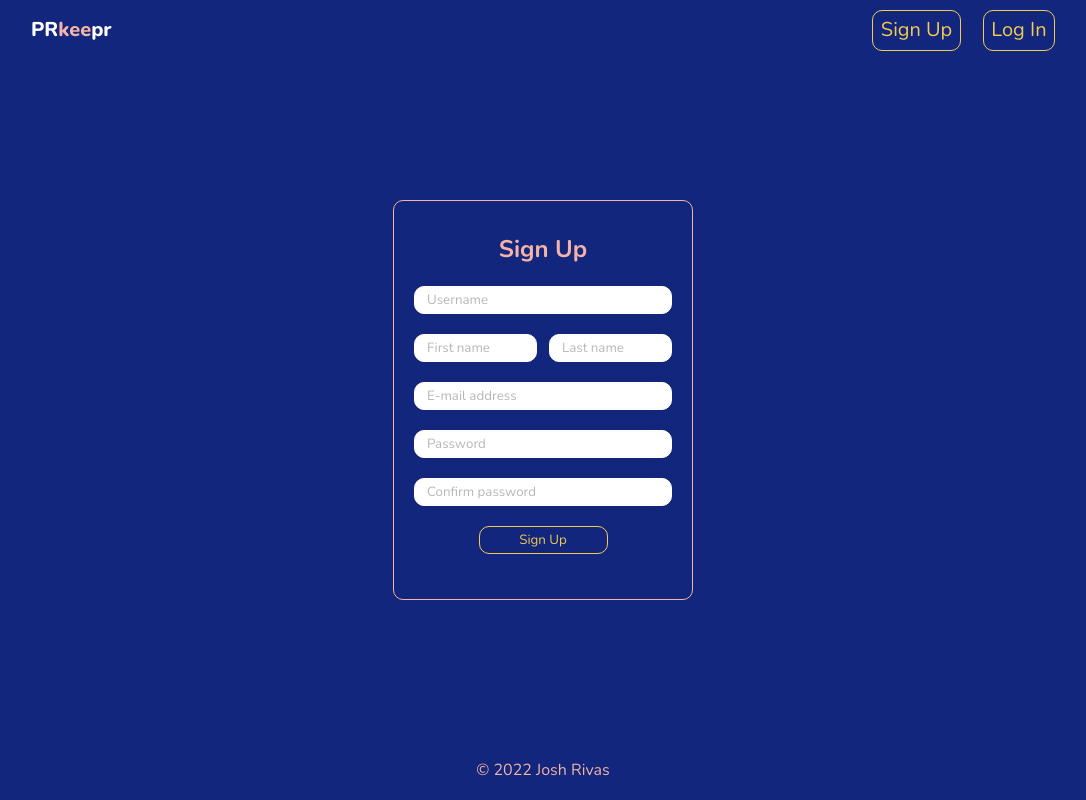
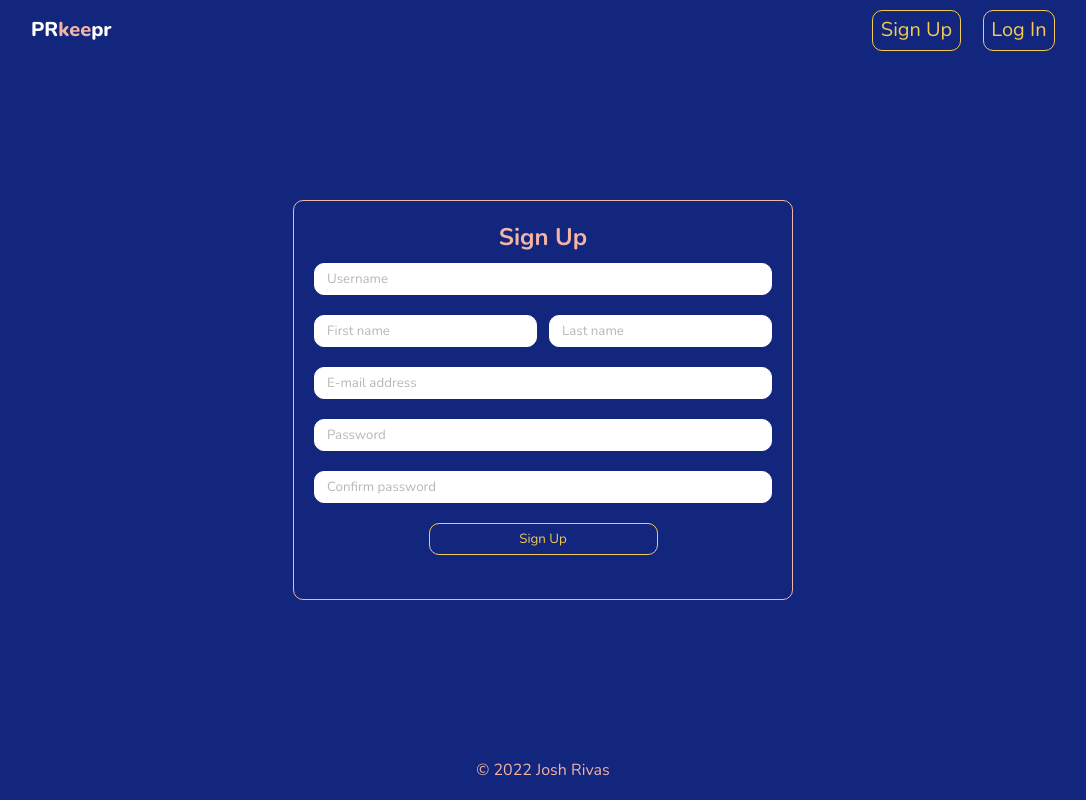
Before and after one commit to jmr561/PRkeePR-front, a React (Create React App) app: page /signup in a window 1280 px wide. Shown: the whole page, without its empty margins (97-1183 px from the left). Built offline with nearby package versions, Linux system fonts and the light colour scheme.

Commit message:
Added media queries for sign-up page

```diff
--- a/src/pages/SignUp/SignUp.scss
+++ b/src/pages/SignUp/SignUp.scss
@@ -17,7 +17,7 @@ $mainYellow: #f4ca54;
     .signup-framed-form {
       display: flex;
       flex-direction: column;
-      gap: 25px;
+      gap: 15px;
       border: 1.5px $mainPink solid;
       border-radius: 10px;
       height: 400px;
@@ -28,7 +28,7 @@ $mainYellow: #f4ca54;
 
       h1 {
         font-size: 24px;
-        margin-top: 16px;
+        margin-top: 10px;
         font-weight: 700;
       }
 
@@ -84,3 +84,22 @@ $mainYellow: #f4ca54;
     }
   }
 }
+
+@media (min-width: 769px) {
+  .signup-container {
+    .signup-sub-container {
+      width: 500px;
+      .signup-framed-form {
+        h1 {
+          margin-top: 4px;
+        }
+        gap: 14px;
+        form {
+          input {
+            height: 32px;
+          }
+        }
+      }
+    }
+  }
+}
```
